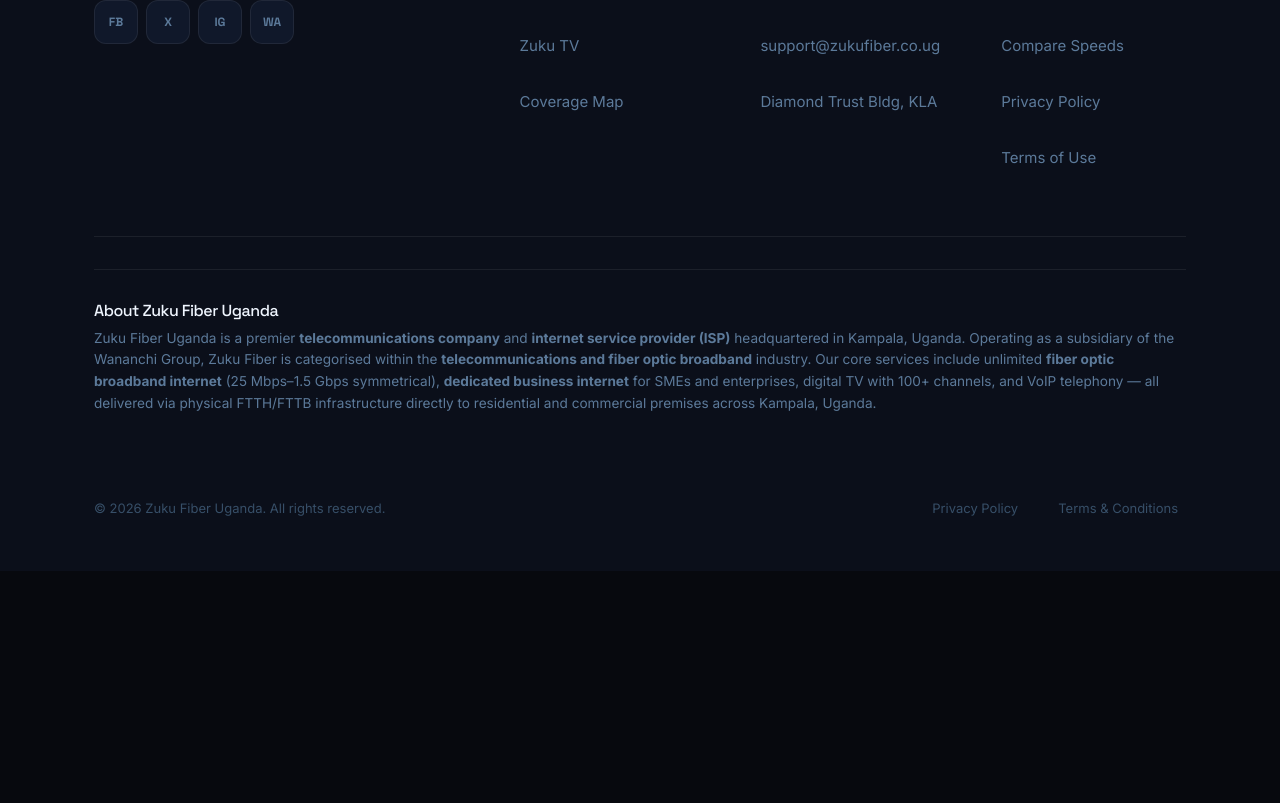
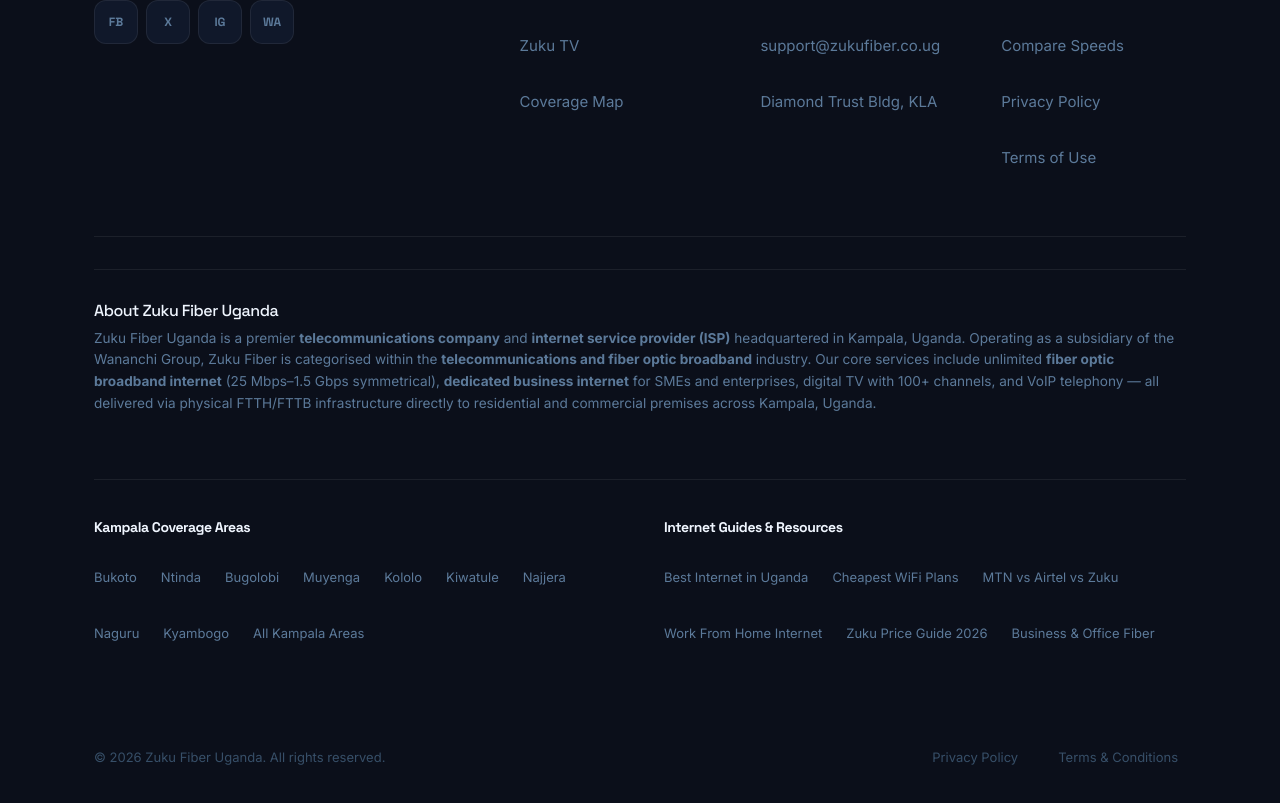
Before and after one commit to kenneth256/zuku, a Next.js app: page / in a window 1280 px wide. Shown: the part 11001-11804 px from the top of the page. Before the commit the page ends 11572 px from the top, so only its background shows below. Built offline with nearby package versions, Linux system fonts and the light colour scheme.

Commit message:
feat(seo): implement global SEO interlinking hub in footer

```diff
--- a/src/components/Footer.module.css
+++ b/src/components/Footer.module.css
@@ -114,3 +114,46 @@
   .top { grid-template-columns: 1fr; }
   .brand { grid-column: span 1; }
 }
+
+/* SEO Hub Interlinking */
+.seoHub {
+  border-top: 1px solid var(--border);
+  padding: 2.5rem 0;
+  margin-top: 2rem;
+  display: grid;
+  grid-template-columns: 1fr 1fr;
+  gap: 3rem;
+}
+
+.seoColHead {
+  font-size: 0.875rem;
+  font-weight: 700;
+  color: var(--t0);
+  margin-bottom: 1.25rem;
+  font-family: var(--font-head);
+}
+
+.seoLinks {
+  display: flex;
+  flex-wrap: wrap;
+  gap: 0.75rem 1.5rem;
+  list-style: none;
+}
+
+.seoLink {
+  font-size: 0.8125rem;
+  color: var(--t2);
+  text-decoration: none;
+  transition: color 0.2s var(--ease);
+}
+
+.seoLink:hover {
+  color: var(--blue);
+}
+
+@media (max-width: 768px) {
+  .seoHub {
+    grid-template-columns: 1fr;
+    gap: 2rem;
+  }
+}
--- a/src/components/Footer.tsx
+++ b/src/components/Footer.tsx
@@ -70,10 +70,40 @@
 
         {/* Dense Entity Description for Knowledge Graph */}
         <div style={{ borderTop: '1px solid var(--border)', paddingTop: '2rem', paddingBottom: '2rem', marginTop: '2rem' }}>
-          <h2 style={{ fontSize: '1rem', color: 'var(--t0)', marginBottom: '0.5rem', fontFamily: 'var(--font-head)' }}>About Zuku Fiber Uganda</h2>
-          <p style={{ fontSize: '0.85rem', color: 'var(--t2)', lineHeight: '1.6' }}>
+          <h2 style={{ fontSize: '1rem', color: 'var(--t0)', margin: '0 0 0.5rem', fontFamily: 'var(--font-head)' }}>About Zuku Fiber Uganda</h2>
+          <p style={{ fontSize: '0.85rem', color: 'var(--t2)', lineHeight: '1.6', margin: 0 }}>
             Zuku Fiber Uganda is a premier <strong>telecommunications company</strong> and <strong>internet service provider (ISP)</strong> headquartered in Kampala, Uganda. Operating as a subsidiary of the Wananchi Group, Zuku Fiber is categorised within the <strong>telecommunications and fiber optic broadband</strong> industry. Our core services include unlimited <strong>fiber optic broadband internet</strong> (25 Mbps–1.5 Gbps symmetrical), <strong>dedicated business internet</strong> for SMEs and enterprises, digital TV with 100+ channels, and VoIP telephony — all delivered via physical FTTH/FTTB infrastructure directly to residential and commercial premises across Kampala, Uganda.
           </p>
+        </div>
+
+        {/* Global SEO Interlinking Hub */}
+        <div className={styles.seoHub}>
+          <div>
+            <h3 className={styles.seoColHead}>Kampala Coverage Areas</h3>
+            <ul className={styles.seoLinks}>
+              <li><a href="/internet-in-bukoto" className={styles.seoLink} style={{ display: 'inline-flex', padding: '0.25rem 0', minHeight: '44px', alignItems: 'center' }}>Bukoto</a></li>
+              <li><a href="/internet-in-ntinda" className={styles.seoLink} style={{ display: 'inline-flex', padding: '0.25rem 0', minHeight: '44px', alignItems: 'center' }}>Ntinda</a></li>
+              <li><a href="/internet-in-bugolobi" className={styles.seoLink} style={{ display: 'inline-flex', padding: '0.25rem 0', minHeight: '44px', alignItems: 'center' }}>Bugolobi</a></li>
+              <li><a href="/internet-in-muyenga" className={styles.seoLink} style={{ display: 'inline-flex', padding: '0.25rem 0', minHeight: '44px', alignItems: 'center' }}>Muyenga</a></li>
+              <li><a href="/internet-in-kololo" className={styles.seoLink} style={{ display: 'inline-flex', padding: '0.25rem 0', minHeight: '44px', alignItems: 'center' }}>Kololo</a></li>
+              <li><a href="/internet-in-kiwatule" className={styles.seoLink} style={{ display: 'inline-flex', padding: '0.25rem 0', minHeight: '44px', alignItems: 'center' }}>Kiwatule</a></li>
+              <li><a href="/internet-in-najjera" className={styles.seoLink} style={{ display: 'inline-flex', padding: '0.25rem 0', minHeight: '44px', alignItems: 'center' }}>Najjera</a></li>
+              <li><a href="/internet-in-naguru" className={styles.seoLink} style={{ display: 'inline-flex', padding: '0.25rem 0', minHeight: '44px', alignItems: 'center' }}>Naguru</a></li>
+              <li><a href="/internet-in-kyambogo" className={styles.seoLink} style={{ display: 'inline-flex', padding: '0.25rem 0', minHeight: '44px', alignItems: 'center' }}>Kyambogo</a></li>
+              <li><a href="/fiber-internet-kampala" className={styles.seoLink} style={{ display: 'inline-flex', padding: '0.25rem 0', minHeight: '44px', alignItems: 'center' }}>All Kampala Areas</a></li>
+            </ul>
+          </div>
+          <div>
+            <h3 className={styles.seoColHead}>Internet Guides &amp; Resources</h3>
+            <ul className={styles.seoLinks}>
+              <li><a href="/best-internet-uganda" className={styles.seoLink} style={{ display: 'inline-flex', padding: '0.25rem 0', minHeight: '44px', alignItems: 'center' }}>Best Internet in Uganda</a></li>
+              <li><a href="/cheapest-internet-uganda" className={styles.seoLink} style={{ display: 'inline-flex', padding: '0.25rem 0', minHeight: '44px', alignItems: 'center' }}>Cheapest WiFi Plans</a></li>
+              <li><a href="/mtn-vs-airtel-vs-zuku-uganda" className={styles.seoLink} style={{ display: 'inline-flex', padding: '0.25rem 0', minHeight: '44px', alignItems: 'center' }}>MTN vs Airtel vs Zuku</a></li>
+              <li><a href="/work-from-home-internet-uganda" className={styles.seoLink} style={{ display: 'inline-flex', padding: '0.25rem 0', minHeight: '44px', alignItems: 'center' }}>Work From Home Internet</a></li>
+              <li><a href="/zuku-fiber-prices" className={styles.seoLink} style={{ display: 'inline-flex', padding: '0.25rem 0', minHeight: '44px', alignItems: 'center' }}>Zuku Price Guide 2026</a></li>
+              <li><a href="/business-solutions" className={styles.seoLink} style={{ display: 'inline-flex', padding: '0.25rem 0', minHeight: '44px', alignItems: 'center' }}>Business &amp; Office Fiber</a></li>
+            </ul>
+          </div>
         </div>
 
         <div className={styles.bottom}>
```
